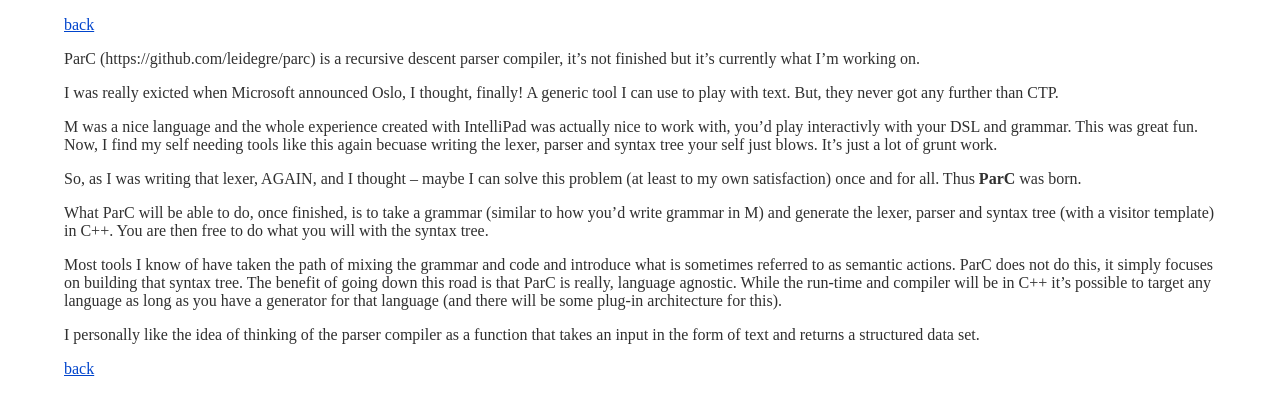
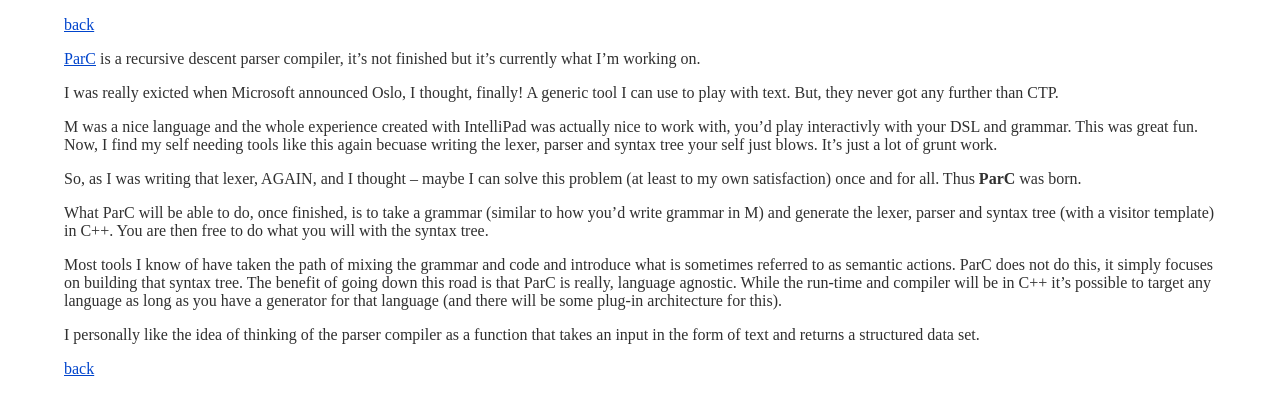
Before and after one commit to leidegre/leidegre.github.com, a Jekyll site: the page built from _posts/2012-12-09-parc.md, in a window 1280 px wide. Shown: the top 415 px of the page. Built offline with Jekyll 4.4.1, drawn with Linux system fonts in a browser that asks for light colours; nearby versions of some CDN libraries.

Commit message:
Update _posts/2012-12-09-parc.md

```diff
--- a/_posts/2012-12-09-parc.md
+++ b/_posts/2012-12-09-parc.md
@@ -3,7 +3,7 @@ title: ParC
 layout: post
 ---
 
-ParC (https://github.com/leidegre/parc) is a recursive descent parser compiler, it's not finished but it's currently what I'm working on.
+[ParC](https://github.com/leidegre/parc) is a recursive descent parser compiler, it's not finished but it's currently what I'm working on.
 
 I was really exicted when Microsoft announced Oslo, I thought, finally! A generic tool I can use to play with text. But, they never got any further than CTP.
 
```
